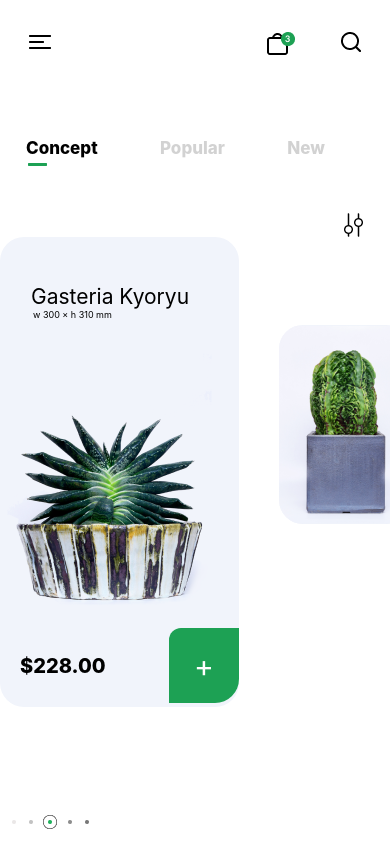
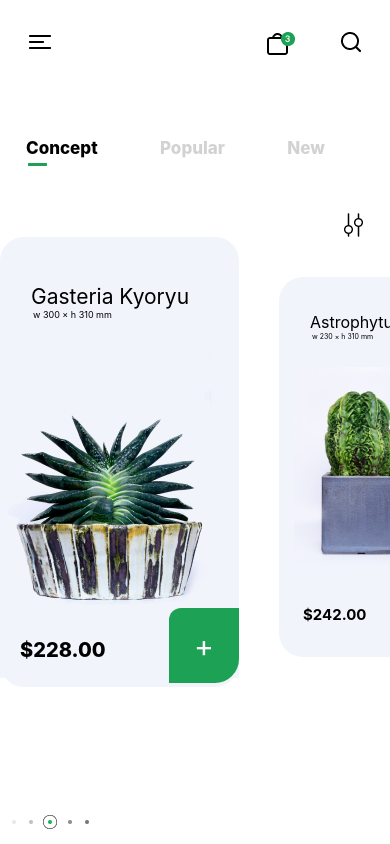
Before and after one commit to Alizade00/Calculator, a React Native app: screen / in a window 390 px wide. Built offline with nearby package versions, Linux system fonts and the light colour scheme.

Commit message:
project1

```diff
--- a/src/App.tsx
+++ b/src/App.tsx
@@ -28,14 +28,17 @@ function App() {
           <Text style={{ paddingLeft: 33, fontSize: 9 }}>w 300 × h 310 mm</Text>
           <Image source={require('./assets/images/Plant1.png')} />
           <View style={styles.footer}>
-            <Text style={{color: 'black', fontSize: 20, fontWeight: '800', marginLeft: 20, marginTop:-24}}>$228.00</Text>
+            <Text style={{color: 'black', fontSize: 20, fontWeight: '800', marginLeft: 20, marginTop:-40}}>$228.00</Text>
             <View style={styles.button}>
               <Text style={{color:'white', fontSize:30}}>+</Text>
             </View>
           </View>
         </View>
-        <View>
-        <Image style={styles.plant2} source={require('./assets/images/Plant2.png')}/>
+        <View style={styles.plant2}>
+        <Text style={styles.plantText2}>Astrophytum</Text>
+        <Text style={{ paddingLeft: 33, fontSize: 7 }}>w 230 × h 310 mm</Text>
+        <Image style={{marginTop:25, marginLeft:15}} source={require('./assets/images/Plant2.png')}/>
+        <Text style={{color: 'black', fontSize: 15, fontWeight: '700', marginLeft: 24, marginTop:40}}>$242.00</Text>
         </View>
       </ScrollView>
       <View style={styles.slider}>
@@ -83,7 +86,7 @@ const styles = StyleSheet.create({
     backgroundColor: '#F1F4FB',
     borderRadius: 24,
     paddingTop: 12,
-    height: 470,
+    height: 450,
   },
   plantText: {
     fontSize: 21,
@@ -103,7 +106,7 @@ const styles = StyleSheet.create({
       alignItems: 'center',
       borderBottomRightRadius: 24,
       borderTopLeftRadius: 12,
-      marginTop:-50,
+      marginTop:-70,
   },
   slider: {
     marginBottom:15,
@@ -113,8 +116,16 @@ const styles = StyleSheet.create({
     backgroundColor: '#F1F4FB',
     borderRadius: 24,
     marginLeft:40,
-    marginTop:88,
+    marginTop:40,
+    height: 380,
 
+  },
+  plantText2 : {
+    fontSize: 16,
+    color: 'black',
+    paddingLeft: 31,
+    paddingTop: 35,
+    fontWeight: '400'
   }
 
 })
```
